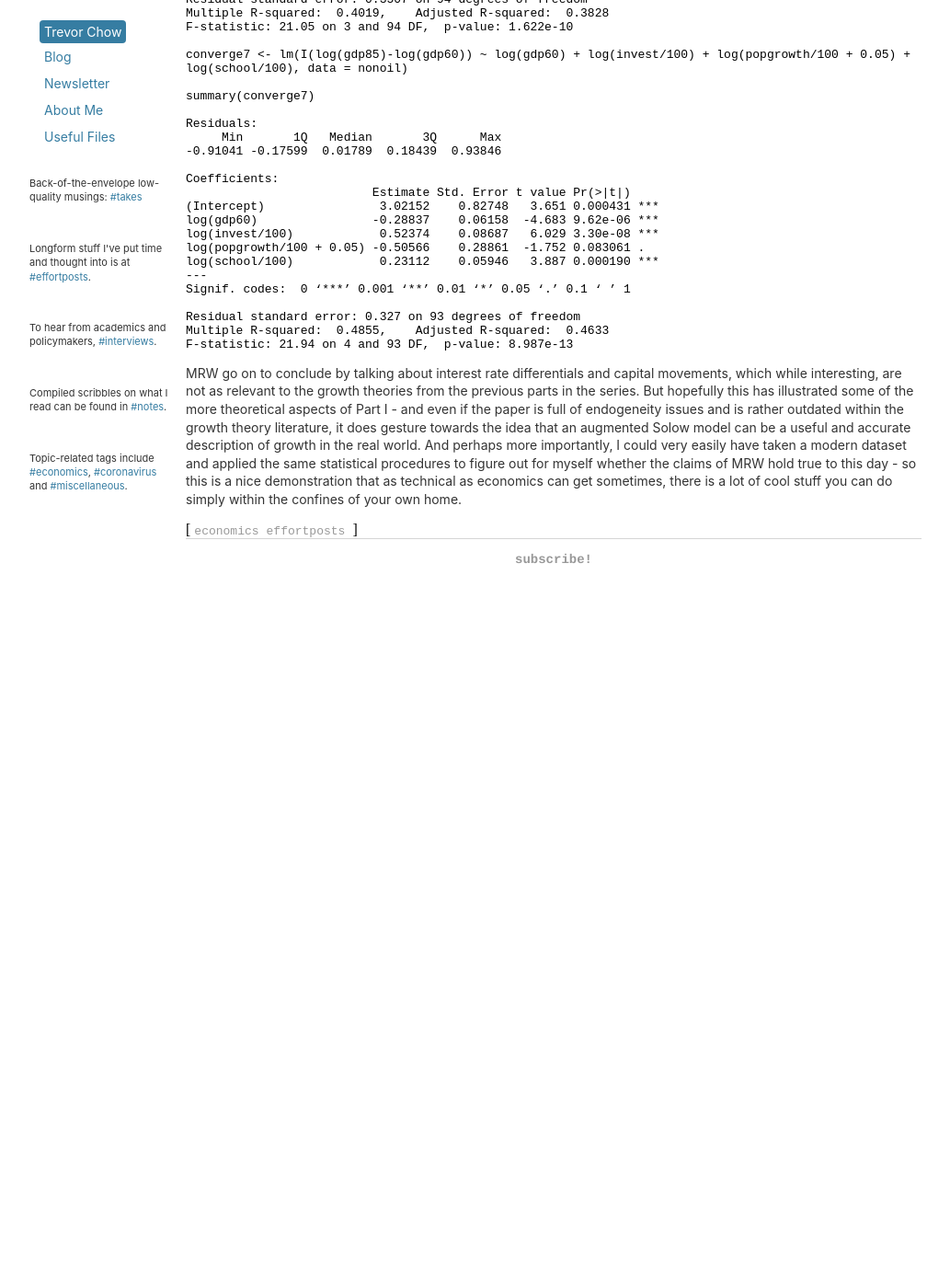
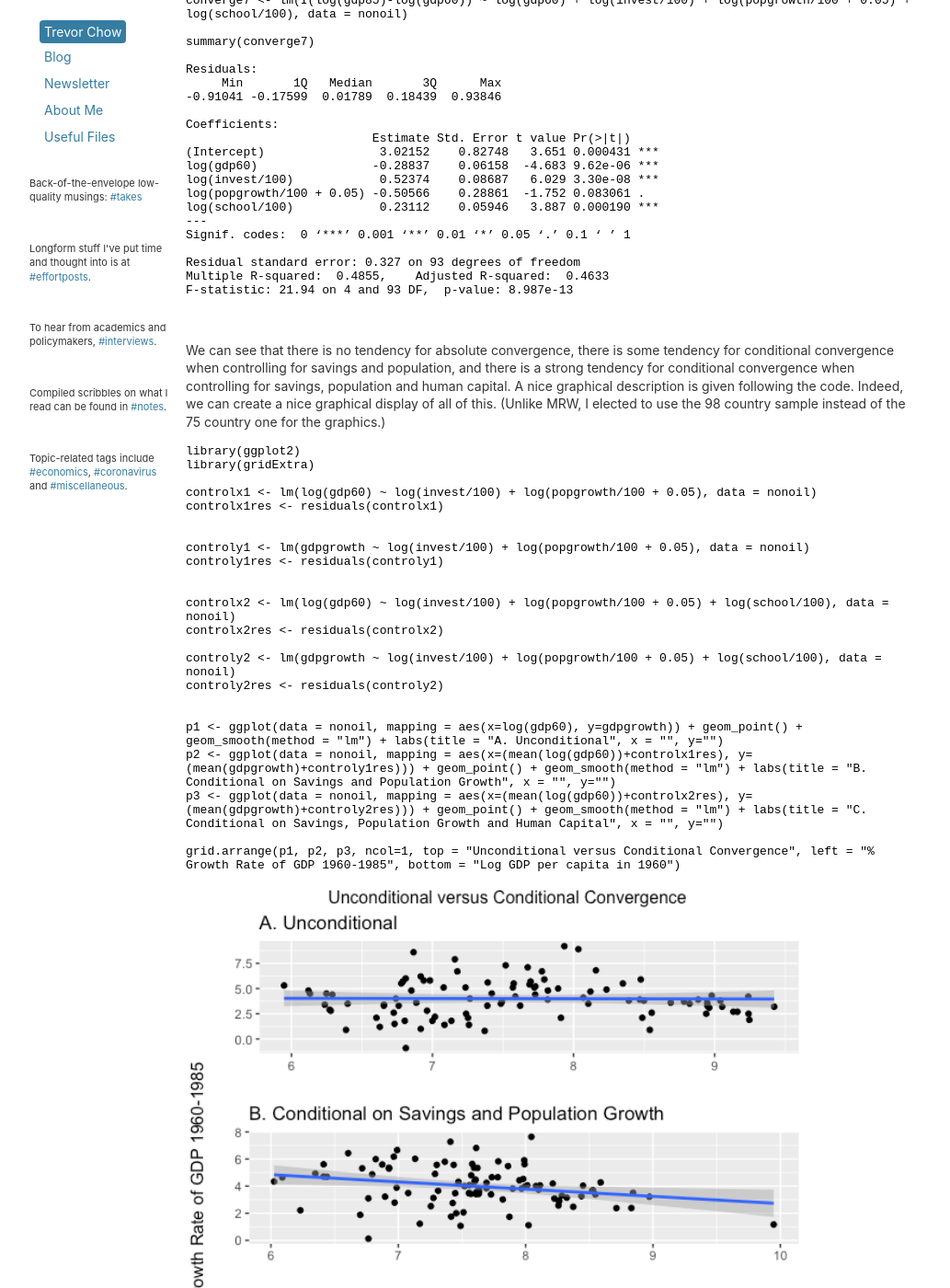
Before and after one commit to tmychow/tmychow.github.io, a Jekyll site: the page built from _posts/2020-10-13-a-primer-on-economic-growth-part-III.md, in a window 1280 px wide and 1400 px high, scrolled down 4614 px. Shown: the whole window at 92% size, without its empty margins (28-1061 px from the left). Built offline with Jekyll 4.4.1, drawn with Linux system fonts in a browser that asks for light colours; formulas are drawn with MathJax 3; before the commit the page ends 5244 px from its top, so only the background shows below that; some of the changed text lies outside the part shown.

Commit message:
Update 2020-10-13-a-primer-on-economic-growth-part-III.md

````diff
--- a/_posts/2020-10-13-a-primer-on-economic-growth-part-III.md
+++ b/_posts/2020-10-13-a-primer-on-economic-growth-part-III.md
@@ -236,5 +236,36 @@ Residual standard error: 0.327 on 93 degrees of freedom
 Multiple R-squared:  0.4855,	Adjusted R-squared:  0.4633
 F-statistic: 21.94 on 4 and 93 DF,  p-value: 8.987e-13
 ```
+<br>
+
+We can see that there is no tendency for absolute convergence, there is some tendency for conditional convergence when controlling for savings and population, and there is a strong tendency for conditional convergence when controlling for savings, population and human capital. A nice graphical description is given following the code. Indeed, we can create a nice graphical display of all of this. (Unlike MRW, I elected to use the 98 country sample instead of the 75 country one for the graphics.)
+
+```
+library(ggplot2)
+library(gridExtra)
+
+controlx1 <- lm(log(gdp60) ~ log(invest/100) + log(popgrowth/100 + 0.05), data = nonoil)
+controlx1res <- residuals(controlx1)
+
+
+controly1 <- lm(gdpgrowth ~ log(invest/100) + log(popgrowth/100 + 0.05), data = nonoil)
+controly1res <- residuals(controly1)
+
+
+controlx2 <- lm(log(gdp60) ~ log(invest/100) + log(popgrowth/100 + 0.05) + log(school/100), data = nonoil)
+controlx2res <- residuals(controlx2)
+
+controly2 <- lm(gdpgrowth ~ log(invest/100) + log(popgrowth/100 + 0.05) + log(school/100), data = nonoil)
+controly2res <- residuals(controly2)
+
+
+p1 <- ggplot(data = nonoil, mapping = aes(x=log(gdp60), y=gdpgrowth)) + geom_point() + geom_smooth(method = "lm") + labs(title = "A. Unconditional", x = "", y="")
+p2 <- ggplot(data = nonoil, mapping = aes(x=(mean(log(gdp60))+controlx1res), y=(mean(gdpgrowth)+controly1res))) + geom_point() + geom_smooth(method = "lm") + labs(title = "B. Conditional on Savings and Population Growth", x = "", y="")
+p3 <- ggplot(data = nonoil, mapping = aes(x=(mean(log(gdp60))+controlx2res), y=(mean(gdpgrowth)+controly2res))) + geom_point() + geom_smooth(method = "lm") + labs(title = "C. Conditional on Savings, Population Growth and Human Capital", x = "", y="")
+
+grid.arrange(p1, p2, p3, ncol=1, top = "Unconditional versus Conditional Convergence", left = "% Growth Rate of GDP 1960-1985", bottom = "Log GDP per capita in 1960")
+```
+
+![Convergence](/assets/convergence.png){:width="675px"}
 
 MRW go on to conclude by talking about interest rate differentials and capital movements, which while interesting, are not as relevant to the growth theories from the previous parts in the series. But hopefully this has illustrated some of the more theoretical aspects of Part I - and even if the paper is full of endogeneity issues and is rather outdated within the growth theory literature, it does gesture towards the idea that an augmented Solow model can be a useful and accurate description of growth in the real world. And perhaps more importantly, I could very easily have taken a modern dataset and applied the same statistical procedures to figure out for myself whether the claims of MRW hold true to this day - so this is a nice demonstration that as technical as economics can get sometimes, there is a lot of cool stuff you can do simply within the confines of your own home.
````
Also changed, not shown: other parts of _posts/2020-10-13-a-primer-on-economic-growth-part-III.md (+1 -1 lines).
